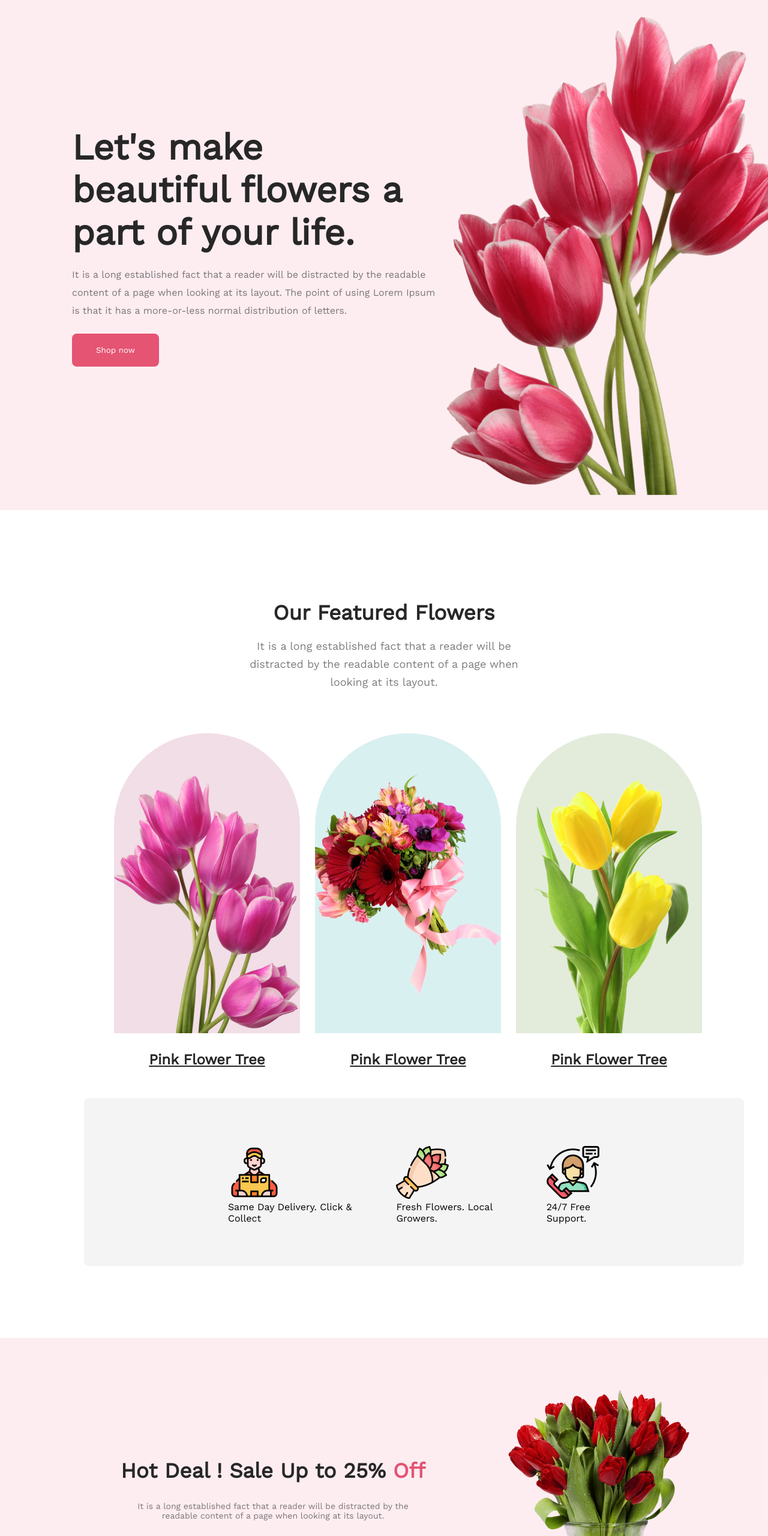
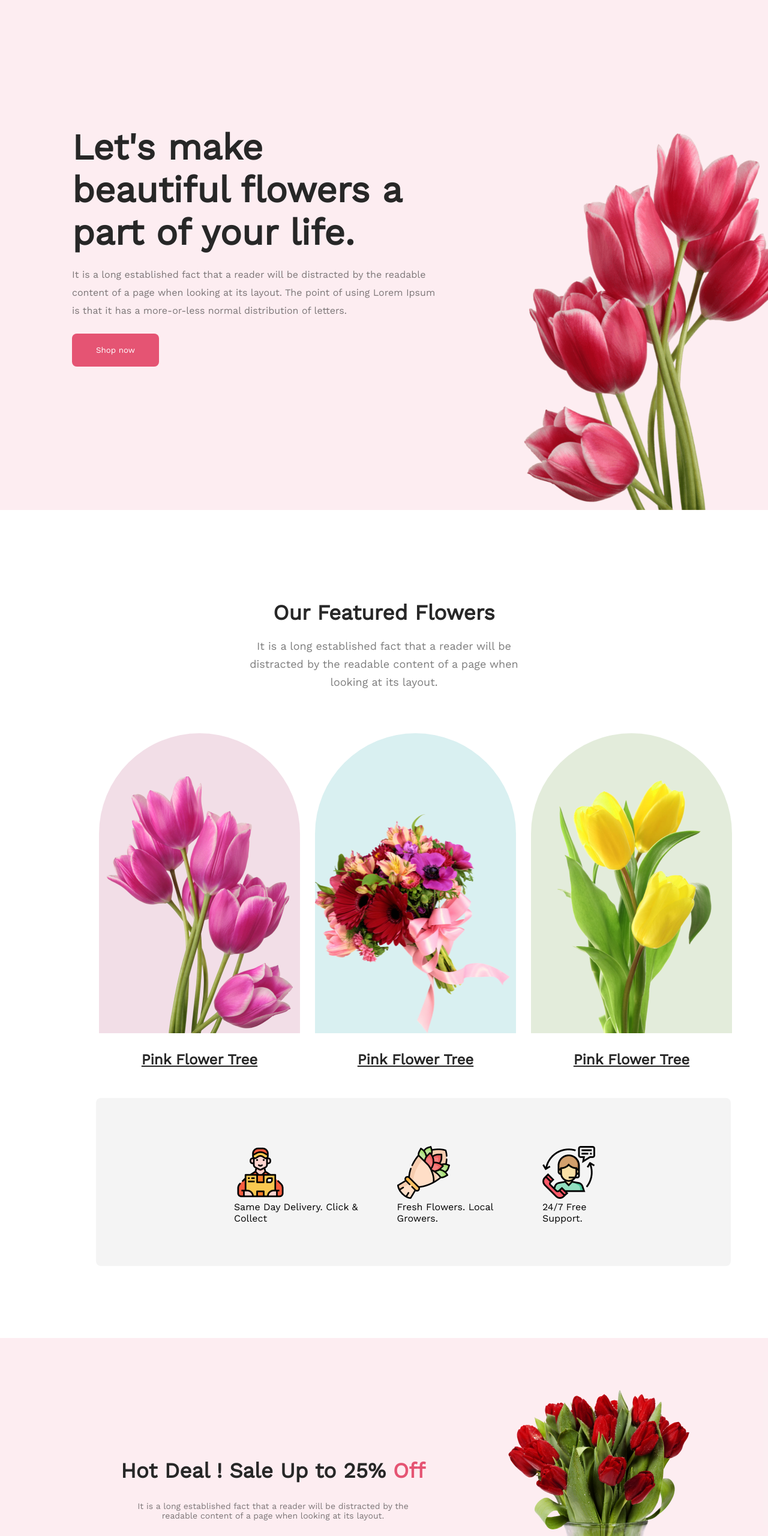
Before and after one commit to airinkhanam01/R-1stAssignment, a plain HTML site: page index.html in a window 1280 px wide. Shown: the top 2560 px of the page at 60% size. Drawn offline with nearby package versions, Linux system fonts and the light colour scheme.

Commit message:
final Commit

```diff
--- a/Styles/style.css
+++ b/Styles/style.css
@@ -7,12 +7,14 @@
 
 
 }
-.header-image{
-    background-image: url("../Flower Asset/pngwing\ 10.png");
-    background-position: right;
-    background-repeat: no-repeat;
-    padding-left: 770px;
+.header-image{padding-left: 770px;
     padding-right: 100px;
+
+    background-image: url("../Flower Asset/pngwing\ 10.png");background-size: 500px , 800px;
+
+    background-position: bottom right;
+    background-repeat: no-repeat;flex-shrink: 0;
+
 }
 
 .header-div1{
@@ -54,7 +56,7 @@ height: 80px;
 .btn-primary{
     border-radius: 8px;
     background: #E55473;
-padding: 20px 40px;
+padding: 20px 40px; font-weight: 700px;
 color: white;border: none;
 
 gap: 10px;
@@ -78,22 +80,22 @@ padding-top: 20px; padding-bottom: 30px;
     padding-right: 400px;
     padding-top: 150px;
 }
-.bonus-img{ display: flex; padding-left: 190px;
-    padding-right: 190px; padding-top: 40px; gap: 25px;
+.bonus-img{ display: flex; padding-left: 165px;
+    padding-right: 165px; padding-top: 40px; gap: 25px;
 }
 .rectangle-1{
     border-radius: 300px 300px 0px 0px;
 background: rgba(167, 33, 98, 0.15);
- width: 310px;
-height: 500px; background-image: url("/Flower Asset/pngwing\ 6.png");
+width:335px;
+    height:500px; background-image: url("/Flower Asset/pngwing\ 6.png");
 background-position: bottom; background-repeat: no-repeat;
 }
 .rectangle-2{
      border-radius: 300px 300px 0px 0px;
     background: rgba(5, 151, 160, 0.15);background-image:url("../Flower Asset/pngwing\ 5.png");
     background-repeat: no-repeat;
-    width: 310px;
-    height: 500px; background-position: center,bottom;
+    width:335px;
+    height:500px; background-position:    center bottom;
 
 }
 .rectangle-3{
@@ -101,13 +103,14 @@ background-position: bottom; background-repeat: no-repeat;
     border-radius: 300px 300px 0px 0px;
     background: rgba(71, 125, 17, 0.15);background-image: url("../Flower Asset/pngwing\ 7.png");
     background-position: bottom;
-    background-repeat: no-repeat;width: 310px;
-    height: 500px;
+    background-repeat: no-repeat;
+    width:335px;
+    height:500px;
 }
 .underline-text{
     color: #272727;
-text-align: center;
-font-size: 24px; padding-top: 30px;
+    text-align: center;
+font-size:24px; padding-top: 30px;
 font-weight: 700;
 
 text-decoration-line: underline;
@@ -119,9 +122,9 @@ ul{list-style: none;
 
 justify-content: center;}
 .optional-div{
-    width: 700px;
+    width: 678px;
     height:50px;
-    padding: 200px; margin-left: 140px;
+    padding: 190px; margin-left:160px;
     margin-top: 50px;
     padding-top: 80px;
     padding-bottom: 150px; border-radius: 8px;
@@ -163,24 +166,24 @@ padding-bottom: 30px;
 height: 420px; padding-top: 80px; padding-right: 200px;
 }
 .insta-rec-1{
-    width: 290px;
+    width: 265px;
     height: 335px;
     background-image: url("../Flower Asset/Flower\ 01.png");background-size:cover;
     background-position: center;
 }
 .insta-rec-2{
-    width: 290px;
+     width: 265px;
     height: 335px;  background-image: url("../Flower Asset/Rectangle\ 4.png");background-size:cover;
     background-position: center;
 }
 
 .insta-rec-3{
-    width: 290px;
+    width: 265px;
     background-position: center;  height: 335px;background-image: url("../Flower Asset/Rectangle\ 5.png");background-size:cover;
 
 }
 .insta-rec-4{
-    width: 290px;
+    width: 265px;
     background-position: center;  height: 335px;;background-image: url("../Flower Asset/Rectangle\ 6.png"); background-size:cover;
 }
 .insta-image{display: flex; padding-left: 150px; padding-right: 100px;
@@ -226,7 +229,7 @@ line-height: normal;
         width: 600px;
         color: rgba(255, 255, 255, 0.90);
 text-align: center;
-font-size: 18px; padding-left:355px; padding-top: 24px;
+font-size: 18px; padding-left:360px; padding-top: 24px;
 font-style: normal;
 font-weight: 400;
 line-height: 30px;
```
